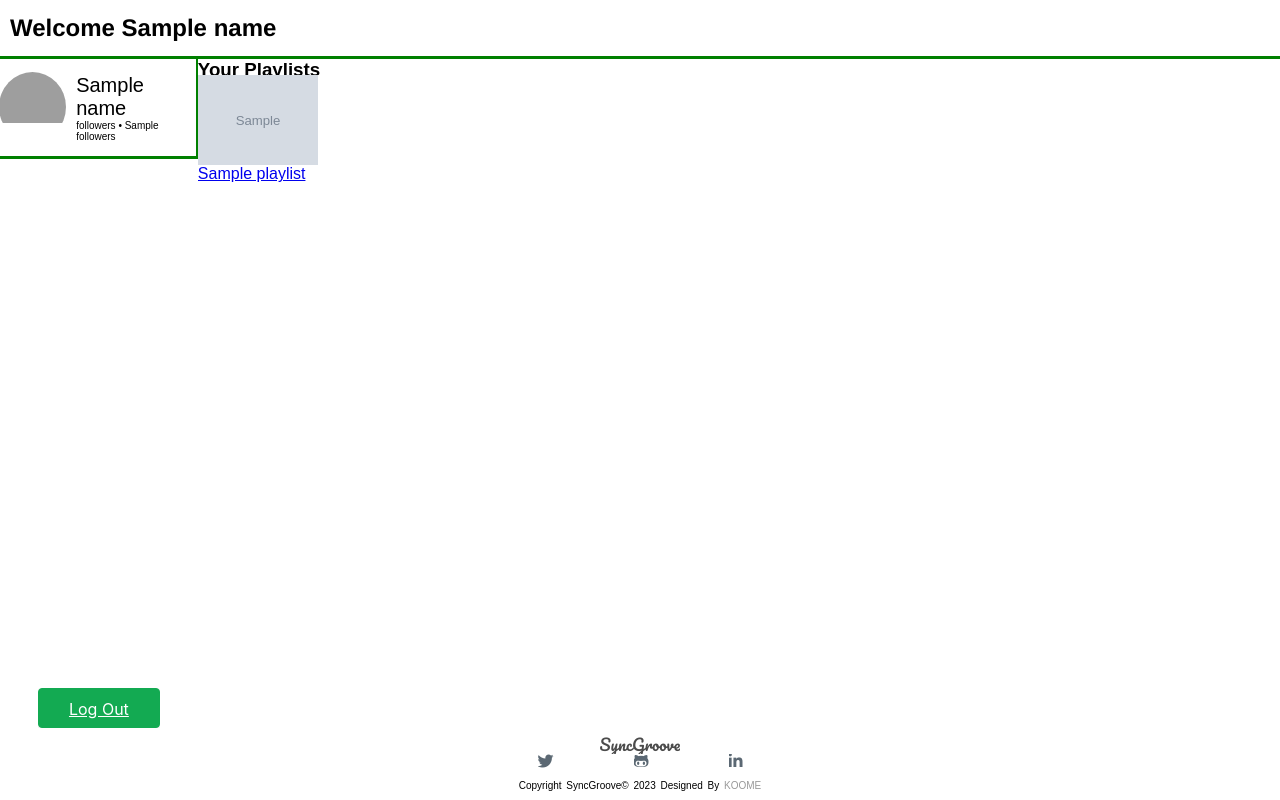
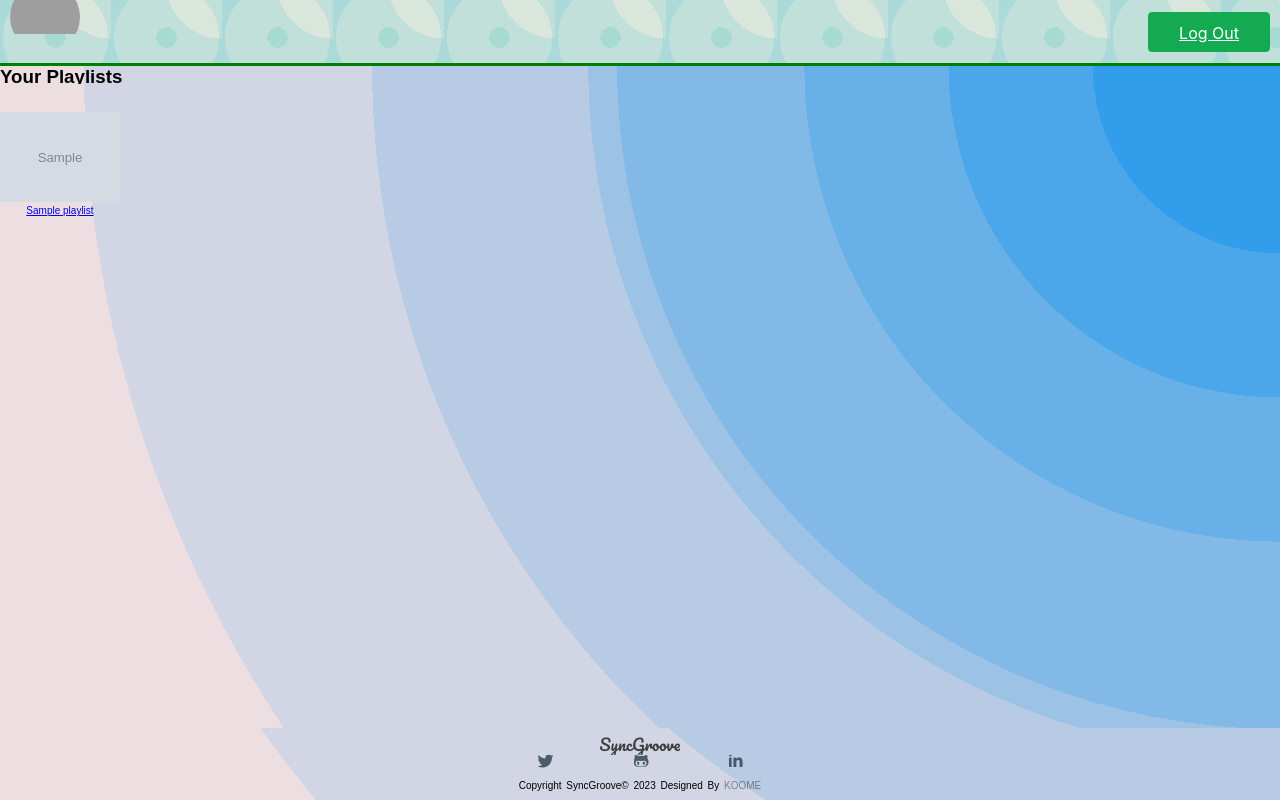
Before and after one commit to koome00/SyncGroove, a Flask app: template app/templates/index.html in a window 1280 px wide. Run offline with Flask 3, Linux system fonts and the light colour scheme; the template is opened without the code that fills it: most values are stand-ins (such as "Sample title", 1, 10 or a date in 2020); grey boxes marked "Sample" are stand-in pictures; grey boxes are pictures that could not be loaded.

Commit message:
redesigned pages

```diff
--- a/app/static/css/common.css
+++ b/app/static/css/common.css
@@ -16,7 +16,7 @@ footer {
     font-family: "Open Sans";
     margin-top: auto;
     padding-top: 0px;
-    color: #fff;
+    color: black;
 }
 .footer-content h3{
     font-family: "Pacifico", sans-serif;
--- a/app/static/css/home.css
+++ b/app/static/css/home.css
@@ -26,8 +26,8 @@ header {
 
 .brand-text {
     font-family: "Pacifico", sans-serif;
-    font-size: 2em;
-    color: greenyellow;
+    font-size: 4em;
+    color: rgb(227, 141, 50);
     user-select: none;
 }
 
@@ -75,7 +75,7 @@ header {
     border-radius: 6px;
     cursor: pointer;
     font-size: 1em;
-    color: greenyellow;
+    color: rgb(227, 141, 50);
     font-weight: 500;
     font-family: "Pacifico", sans-serif;
 }
--- a/app/static/css/index.css
+++ b/app/static/css/index.css
@@ -1,66 +1,52 @@
 body {
     font-family: Helvetica, sans-serif;
-    width: 100%; /* Full width */
+    width: 100%;
     height: 100vh;
-    margin: 0; /* Remove default margin */
-    padding: 0; /* Add padding to body */
+    margin: 0;
+    padding: 0;
     box-sizing: border-box;
     display: flex;
     flex-direction: column;
     justify-content: space-between;
     position: relative;
+
+    background-image: radial-gradient(circle at top right, rgb(49, 157, 235) 0%, rgb(49, 157, 235) 13%,rgb(76, 166, 234) 13%, rgb(76, 166, 234) 23%,rgb(103, 176, 232) 23%, rgb(103, 176, 232) 33%,rgb(130, 185, 231) 33%, rgb(130, 185, 231) 46%,rgb(156, 194, 230) 46%, rgb(156, 194, 230) 48%,rgb(183, 203, 229) 48%, rgb(183, 203, 229) 63%,rgb(210, 213, 227) 63%, rgb(210, 213, 227) 83%,rgb(237, 222, 226) 83%, rgb(237, 222, 226) 100%);
+
 }
 
 .container {
     display: flex;
-    position: relative;
     justify-content: flex-start;
+    flex-grow: 1;
     top: 0;
     left: 0;
     width: 100%;
-    height: 70px;
+    height: 10%;
     align-items: center;
     margin-left: 0px;
     border-bottom: 3px solid green;
 }
 
-.container .brand-text{
+.sidebar{
+
+    display: flex;
+    flex-grow: 1;
+    justify-content: space-between;
+    align-items: center;
+    width: 100%;
+    background-image: radial-gradient(circle at top center, rgba(17, 201, 137,0.15) 0%, rgba(17, 201, 137,0.15) 6%,transparent 6%, transparent 54%,transparent 54%, transparent 93%,rgba(48, 184, 210,0.15) 93%, rgba(48, 184, 210,0.15) 100%),radial-gradient(circle at top right, rgba(17, 201, 137,0.15) 0%, rgba(17, 201, 137,0.15) 2%,transparent 2%, transparent 19%,transparent 19%, transparent 36%,rgba(48, 184, 210,0.15) 36%, rgba(48, 184, 210,0.15) 100%),radial-gradient(circle at top right, rgba(17, 201, 137,0.15) 0%, rgba(17, 201, 137,0.15) 1%,transparent 1%, transparent 2%,transparent 2%, transparent 11%,rgba(48, 184, 210,0.15) 11%, rgba(48, 184, 210,0.15) 100%),radial-gradient(circle at center center, rgba(17, 201, 137,0.15) 0%, rgba(17, 201, 137,0.15) 13%,transparent 13%, transparent 59%,transparent 59%, transparent 67%,rgba(48, 184, 210,0.15) 67%, rgba(48, 184, 210,0.15) 100%),linear-gradient(90deg, hsl(38,64%,92%),hsl(38,64%,92%)); background-size: 111px 111px;
+
+}
+
+.head {
     display: flex;
     justify-content: flex-start;
     align-items: center;
-    padding: 10px 10px;
-    margin-left: 0px;
-    margin-bottom: 0;
-    height: 50px;
-    font-family: Helvetica, sans-serif;
-}
-
-.container-column {
-    display: flex;
-    flex-grow: 1;
-    justify-content: space-between;
-    height: 804px;
-}
-
-.sidebar{
-
-    display: flex;
-    flex-direction: column;
-    justify-content: space-between;
-    align-items: center;
-    width: 200px;
-
-}
-
-.sidebar .head {
-    display: flex;
-    justify-content: space-evenly;
-    align-items: center;
     gap: 10px;
-    border-bottom: 3px solid green;
-    border-right: 3px solid green;
-    width: 200px;
+    flex-wrap: wrap;
+    width: 15vw;
     height: 100px;
+    margin-left: 10px;
 }
 
 .user-img{
@@ -85,6 +71,7 @@ body {
 }
 
 .user-details .name{
+    font-family: "Pacifico", sans-serif;
     font-size: 20px;
     font-weight: 500;
     color: black;
@@ -92,13 +79,16 @@ body {
 
 .user-details .followers{
     font-size: 10px;
-    font-weight: 100;
+    font-weight: 500;
 }
 
 .log-out {
     display: flex;
     height: 40px;
     text-align: center;
+    justify-content: center;
+    margin-right: 10px;
+
 }
 
 .logout-button {
@@ -136,15 +126,26 @@ body {
 }
 
 
-.content{
-    width: 1094px;
+.container-column {
     display: flex;
     flex-direction: column;
+    gap: 10px;
+    height: auto;
+    flex-grow: 1;
+    justify-content: flex-start;
+    overflow: auto;
+    gap: 5px;
+    background-image: radial-gradient(circle at top right, rgb(49, 157, 235) 0%, rgb(49, 157, 235) 13%,rgb(76, 166, 234) 13%, rgb(76, 166, 234) 23%,rgb(103, 176, 232) 23%, rgb(103, 176, 232) 33%,rgb(130, 185, 231) 33%, rgb(130, 185, 231) 46%,rgb(156, 194, 230) 46%, rgb(156, 194, 230) 48%,rgb(183, 203, 229) 48%, rgb(183, 203, 229) 63%,rgb(210, 213, 227) 63%, rgb(210, 213, 227) 83%,rgb(237, 222, 226) 83%, rgb(237, 222, 226) 100%);
 }
+
+
+
 
 .title {
     display: flex;
-    height: 20px;
+
+
+
 }
 
 .playlists{
@@ -153,6 +154,8 @@ body {
     flex-wrap: wrap;
     align-content: flex-start;
     justify-content: flex-start;
+    gap: 10px;
+    overflow: auto;
 
 }
 
@@ -160,10 +163,19 @@ body {
     display: flex;
     flex-direction: column;
     height: 150px;
+    gap: 3px;
+    align-items: center;
+    justify-content: center;
+
+
 }
 
+.item .name{
+    font-size: 10px;
+}
 
-.p-image.resize{
-    width:100px;
-    height: auto;
+@media (max-width: 600px) {
+    .container-column {
+        width:100%;
+    }
 }
--- a/app/templates/home.html
+++ b/app/templates/home.html
@@ -6,7 +6,7 @@
 {% block page%}
 <div class="wrapper">
     <div class="form-box login">
-    <h2>Please Login with Your Spotify Account</h2>
+    <h2>Login with Your Spotify Account</h2>
     <button class="btn" onclick="window.location.href='{{ url_for('login') }}'">Click Me!</button>
     </div>
 </div>
--- a/app/templates/index.html
+++ b/app/templates/index.html
@@ -15,11 +15,6 @@
 <body>
 
     <div class="container">
-      <h2 class="brand-text">Welcome {{ name }}</h2>
-    </div>
-
-
-    <div class="container-column">
       <div class="sidebar">
         <div class="head">
           <div class="user-img">
@@ -34,22 +29,29 @@
           <a href="{{ url_for('logout') }}" class="logout-button">Log Out</a>
         </div>
       </div>
-      <div class="content">
+    </div>
+
+
+    <div class="container-column">
+
+
         <div class="title">
           <h3 class="display"> Your Playlists</h3>
         </div>
         <div class="playlists">
           {% for items in playlists %}
             <div class="item">
-                <img src="{{items.images[0].url}}" alt="playlist image" style="width: 120px" class="p-image">
-                <a href="{{items.external_urls.spotify}}">{{items.name}}</a>
+              {% if items.images and items.images|length > 0 %}
+            <img src="{{ items.images[0].url }}" alt="Playlist Image" style="width: 120px;" class="p-image">
+        {% else %}
+            <img src="..\static\images\spotify(1).png" alt="Placeholder Image" style="width: 120px;" class="p-image">
+        {% endif %}
+                <a href="{{items.external_urls.spotify}}" class="name">{{items.name}}</a>
             </div>
         {% endfor %}
       </div>
       </div>
 
-
-    </div>
 
 
 
```
